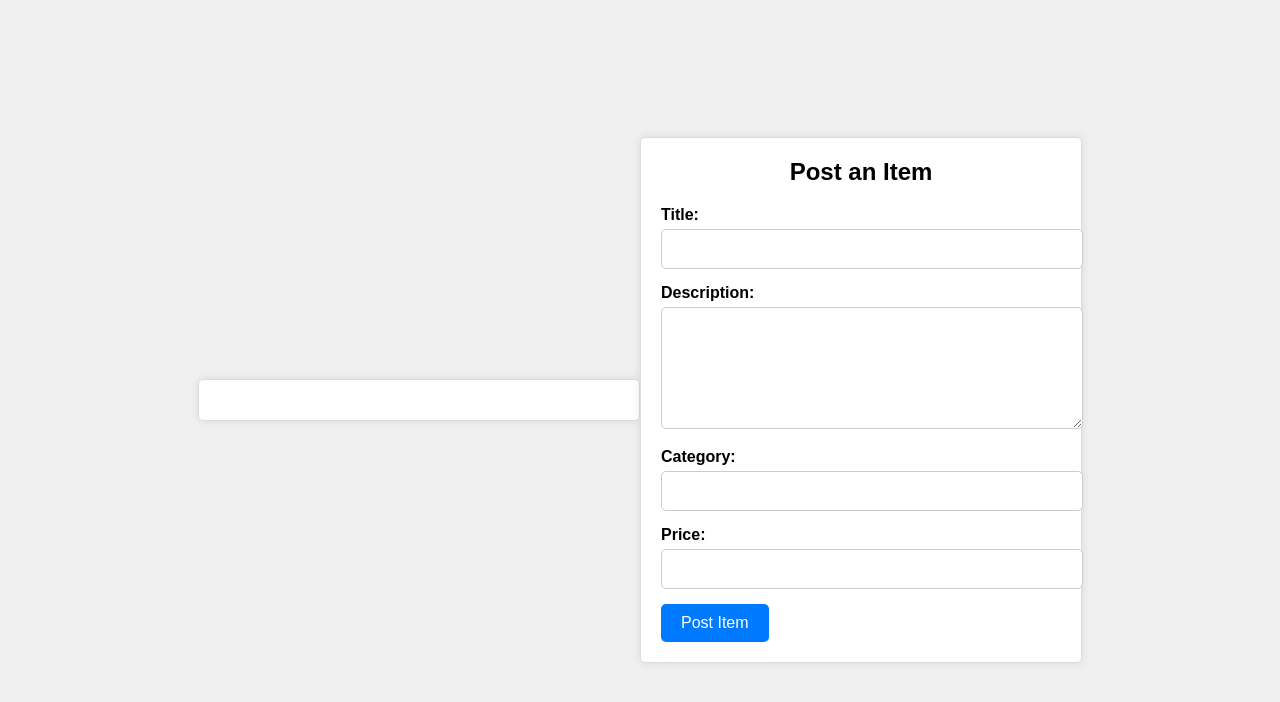
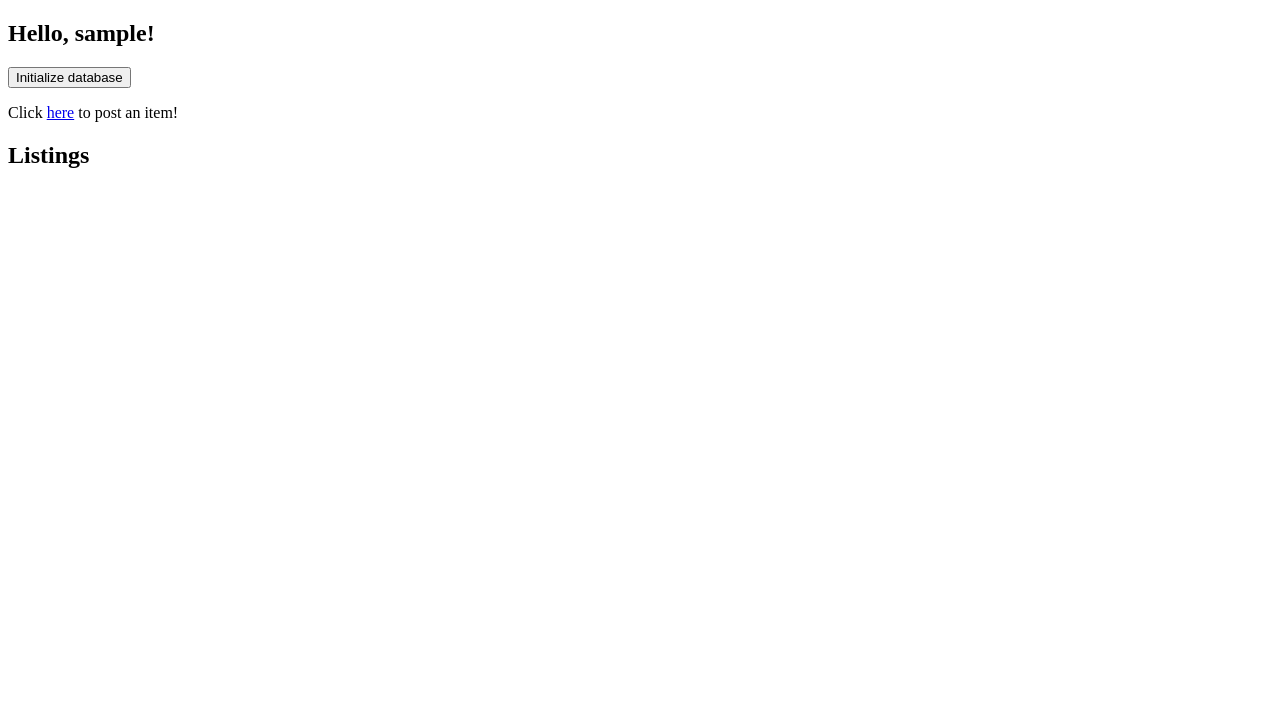
Before and after one commit to Vaiterius/COMP440-Project, a Flask app: page / in a window 1280 px wide. Shown: the top 702 px of the page. Run offline with Flask 3, Linux system fonts and the light colour scheme; the visitor is signed in with stand-in values (Sample User, id 1); data that the repository does not hold is empty.

Commit message:
Modify schema, implement login sessions, and initialize database with dummy items function

```diff
--- a/templates/index.html
+++ b/templates/index.html
@@ -1,30 +1,32 @@
 {% extends "layout.html" %}
 
-{% block title %}Home | Post an item{% endblock %}
+{% block title %}Home | Item listings{% endblock %}
 
 {% block main %}
-    <link rel="stylesheet" href="static/styles/post_item_styles.css" />
+    <link rel="stylesheet" href="static/styles/index_styles.css" />
 
     <section class="container">
-        <h1>Post an Item</h1>
-        <form method="POST" action="/submit_listing">
-            <div class="form-group">
-                <label for="title">Title:</label>
-                <input type="text" name="title" id="title" required>
-            </div>
-            <div class="form-group">
-                <label for="description">Description:</label>
-                <textarea name="description" id="description" required></textarea>
-            </div>
-            <div class="form-group">
-                <label for="category">Category:</label>
-                <input type="text" name="category" id="category" required>
-            </div>
-            <div class="form-group">
-                <label for="price">Price:</label>
-                <input type="number" name="price" id="price" required>
-            </div>
-            <button type="submit" class="btn">Post Item</button>
-        </form>
+        <h1>Hello, {{ username }}!</h1>
+
+        <div class="button">
+            <form action="/initialize" method="post">
+                <button type="submit">Initialize database</button>
+            </form>
+        </div>
+
+        <p>Click <a href="/templates/post_item.html">here</a> to post an item!</p>
+
+
+        <h2>Listings</h2>
+        <div class="listing">
+            {% for listing in listings %}
+                <h3>{{ listing.title }}</h3>
+                <p>Description: {{ listing.description }}</p>
+                <p>Price: {{ listing.price }}</p>
+                <p>ID: {{ listing.item_id }}</p>
+                <p>Uploaded: {{ listing.created_at }}</p>
+            {% endfor %}
+        </div>
+
     </section>
 {% endblock %}
--- a/templates/layout.html
+++ b/templates/layout.html
@@ -26,22 +26,22 @@
                             {% if category == "success" %}
                                 <header class="alert alert-success text-left alert-dismissable fade show" role="alert">
                                     {{ message }}
-                                    <button type="button" class="btn-close text-end" data-bs-dismiss="alert"></button>
+                                    <!-- <button type="button" class="btn-close text-end" data-bs-dismiss="alert"></button> -->
                                 </header>
                             {% elif category == "info" %}
                                 <header class="alert alert-info text-left alert-dismissable fade show" role="alert">
                                     {{ message }}
-                                    <button type="button" class="btn-close text-end" data-bs-dismiss="alert"></button>
+                                    <!-- <button type="button" class="btn-close text-end" data-bs-dismiss="alert"></button> -->
                                 </header>
                             {% elif category == "warning" %}
                                 <header class="alert alert-warning text-left alert-dismissable fade show" role="alert">
                                     {{ message }}
-                                    <button type="button" class="btn-close text-end" data-bs-dismiss="alert"></button>
+                                    <!-- <button type="button" class="btn-close text-end" data-bs-dismiss="alert"></button> -->
                                 </header>
                             {% elif category == "error" %}
                                 <header class="alert alert-danger text-left alert-dismissable fade show" role="alert">
                                     {{ message }}
-                                    <button type="button" class="btn-close text-end" data-bs-dismiss="alert"></button>
+                                    <!-- <button type="button" class="btn-close text-end" data-bs-dismiss="alert"></button> -->
                                 </header>
                             {% endif %}
                         {% endfor %}
--- a/templates/login.html
+++ b/templates/login.html
@@ -11,9 +11,9 @@
                 <div class="child">
                     <h1>Login</h1>
                     <input type="email" placeholder="Email" class="email" name="email">
-                    <input type="password" placeholder="Password" class="password" name="email">
+                    <input type="password" placeholder="Password" class="password" name="password">
                     <p class="checkbox"><input type="checkbox" class="checkbox">Remember me?</p>
-                    <a href="templates/lmao.html" class="forgotpass">Forgot Password?</a>
+                    <a href="/templates/lmao.html" class="forgotpass">Forgot Password?</a>
                     <input type="submit" value="Login" class="btn">
                     <p class="prg">Don't have an account?<a href="{{ url_for('registration') }}" class="register">Register</a></p>
                 </div>
--- a/views.py
+++ b/views.py
@@ -1,3 +1,4 @@
+import random
 from datetime import datetime
 
 from flask import Flask, request, render_template, redirect, flash, session
@@ -11,7 +12,11 @@ app.config["SECRET_KEY"] = "placeholder"
 connection = connection.MySQLConnection(
     user="root", password="", host="127.0.0.1", database="comp440_project"
 )
-cursor = connection.cursor()
+
+# `dictionary=True` allows queries to return in an easier format:
+# e.g. {"username": "foo", "email": "bar", ...}
+# instead of ("foo", "bar", ...)
+cursor = connection.cursor(dictionary=True)
 
 
 @app.route("/")
@@ -21,7 +26,11 @@ def home():
     if not "username" in session:
         return redirect("/login")
 
-    return render_template("index.html")
+    # Query for the listings.
+    cursor.execute("SELECT * FROM items")
+    listings = cursor.fetchall()
+
+    return render_template("index.html", username=session["username"], listings=listings)
 
 
 @app.route("/registration", methods=["GET", "POST"])
@@ -49,10 +58,10 @@ def registration():
             and email and password and confirm_password
         ):
             flash("All fields must be filled in!", "error")
-            return redirect("/registration")
+            return redirect("/registrtation")
 
         # Ensure username and email aren't already taken.
-        cursor.execute(f"SELECT username FROM users WHERE username = %s", (username, ))
+        cursor.execute("SELECT username FROM users WHERE username = %s", (username, ))
         if cursor.fetchall():
             flash("Username already taken!", "error")
             return render_template("signup.html"), 400
@@ -78,10 +87,12 @@ def registration():
 
         # Log in user by adding them to the session.
         session["username"] = username
+        cursor.execute("SELECT user_id FROM users WHERE username = %s", (username,))
+        session["user_id"] = cursor.fetchone()["user_id"]
 
         flash("Successfully signed up!", "success")
 
-        return redirect("/login")
+        return redirect("/")
 
     return render_template("signup.html")
 
@@ -102,61 +113,186 @@ def login():
         # Ensure both email and password have been entered in.
         if not email or not password:
             flash("All fields must be filled in!", "error")
-            return redirect("/login")
+            return render_template("login.html")
 
         # Find if user exists and has matching password.
         cursor.execute("SELECT * FROM users WHERE email = %s", (email,))
+
         user = cursor.fetchone()
+
+        if not user:  # Empty result.
+            # Credentials do not match.
+            flash("No matching account was found", "error")
+
+            return redirect("/login")
 
         if user and check_password_hash(user["password"], password):
             # Log them in.
             session["username"] = user["username"]
+            session["user_id"] = user["user_id"]
 
             flash("Successfully logged in!", "success")
 
             return redirect("/")
 
-        # Credentials do not match.
-        flash("No matching account was found", "error")
-
-        return redirect("/login")
-
     return render_template("login.html")
 
 
-@app.route("/submit_listing", methods=["GET", "POST"])
-def submit_listing():
-    """Submit an item as a listing"""
+# @app.route("/submit_listing", methods=["GET", "POST"])
+# def submit_listing():
+#     """Submit an item as a listing"""
+#     # Check if user is logged in.
+#     if not "username" in session:
+#         return redirect("/login")
+
+#     if request.method == "POST":
+#         username: str = session["username"]
+
+#         # TODO Check if the user has already posted 3 items today.
+#         # today = datetime.today().date()
+#         # cursor.execute("SELECT items_posted FROM users WHERE username = %s", (username,))
+#         # items_posted = cursor.fetchone()[0]
+#         items_posted: int = 2
+#         if items_posted >= 3:
+#             flash("You've already posted 3 times today. You can't post more.", "error")
+
+#         # TODO Fetch item inputs.
+#         title = request.form.get("title").strip()
+#         description = request.form.get("description").strip()
+#         category = request.form.get("category").strip()
+#         price = float(request.form.get("price"))
+#         user_id = 1  # Replace with the actual user's ID
+
+#         # TODO Save the listing into the database.
+#         cursor.execute("INSERT INTO products (title, description, category, price, username) VALUES (%s, %s, %s, %s, %s)",(title, description, category, price,username))
+#         connection.commit()
+
+#         flash("Item posted sucessfully.", "success")
+
+#         # Redirect to same page, essentially "refreshing" it.
+#         return redirect("/")
+
+#     return redirect("/")
+
+
+@app.route("/initialize", methods=["POST"])
+def initialize():
+    """Initialize the database tables if not already exists, as per the instructions"""
+    # Make sure a user is logged in before they can execute this.
     # Check if user is logged in.
     if not "username" in session:
+        flash("You must be logged in to perform this", "error")
         return redirect("/login")
 
-    if request.method == "POST":
-        username: str = session["username"]
+    # SQL statements to create tables
+    create_tables_query = """
+        CREATE DATABASE IF NOT EXISTS comp440_project;
+        USE comp440_project;
 
-        # TODO Check if the user has already posted 3 items today.
-        # today = datetime.today().date()
-        # cursor.execute("SELECT items_posted FROM users WHERE username = %s", (username,))
-        # items_posted = cursor.fetchone()[0]
-        items_posted: int = 2
-        if items_posted >= 3:
-            flash("You've already posted 3 times today. You can't post more.", "error")
+        CREATE TABLE IF NOT EXISTS users (
+            user_id INT AUTO_INCREMENT PRIMARY KEY,
+            username VARCHAR(50) NOT NULL,
+            password VARCHAR(255) NOT NULL,
+            first_name VARCHAR(50) NOT NULL,
+            last_name VARCHAR(50) NOT NULL,
+            email VARCHAR(100) UNIQUE NOT NULL,
+            created_at TIMESTAMP DEFAULT CURRENT_TIMESTAMP
+        );
 
-        # TODO Fetch item inputs.
-        title = request.form.get("title").strip()
-        description = request.form.get("description").strip()
-        category = request.form.get("category").strip()
-        price = float(request.form.get("price"))
-        user_id = 1  # Replace with the actual user's ID
+        CREATE TABLE IF NOT EXISTS items (
+            item_id INT AUTO_INCREMENT PRIMARY KEY,
+            user_id INT,
+            title VARCHAR(100) NOT NULL,
+            description TEXT NOT NULL,
+            price DECIMAL(10, 2) NOT NULL,
+            created_at TIMESTAMP DEFAULT CURRENT_TIMESTAMP,
+            FOREIGN KEY (user_id) REFERENCES users(user_id)
+        );
 
-        # TODO Save the listing into the database.
-        cursor.execute("INSERT INTO products (title, description, category, price, username) VALUES (%s, %s, %s, %s, %s)",(title, description, category, price,username))
-        connection.commit()
+        CREATE TABLE IF NOT EXISTS categories (
+            category_id INT AUTO_INCREMENT PRIMARY KEY,
+            category_name VARCHAR(50) UNIQUE
+        );
 
-        flash("Item posted sucessfully.", "success")
+        CREATE TABLE IF NOT EXISTS item_categories (
+            item_id INT,
+            category_id INT,
+            PRIMARY KEY (item_id, category_id),
+            FOREIGN KEY (item_id) REFERENCES items(item_id),
+            FOREIGN KEY (category_id) REFERENCES categories(category_id)
+        );
 
-        # Redirect to same page, essentially "refreshing" it.
-        return redirect("/")
+        CREATE TABLE IF NOT EXISTS reviews (
+            review_id INT AUTO_INCREMENT PRIMARY KEY,
+            user_id INT,
+            item_id INT,
+            rating ENUM("excellent", "good", "fair", "poor") NOT NULL,
+            description TEXT,
+            created_at TIMESTAMP DEFAULT CURRENT_TIMESTAMP,
+            FOREIGN KEY (user_id) REFERENCES users(user_id),
+            FOREIGN KEY (item_id) REFERENCES items(item_id)
+        );
+
+        -- Pre-defined categories
+        INSERT IGNORE INTO categories (category_name)
+        VALUES
+            ('Electronics'),
+            ('Fashion'),
+            ('Home & Garden'),
+            ('Toys & Games'),
+            ('Books & Media'),
+            ('Collectibles'),
+            ('Sports & Outdoors'),
+            ('Automotive'),
+            ('Health & Beauty'),
+            ('Crafts & DIY'),
+            ('Business & Industrial'),
+            ('Hobbies'),
+            ('Musical Instruments'),
+            ('Art'),
+            ('Pets');
+
+    """
+
+    # Execute the above SQL statements
+    cursor.execute(create_tables_query, multi=True)
+
+    # Dummy item details
+    dummy_items = [
+        ("Laptop", "Brand new laptop, great for gaming", 999.99),
+        ("Coffee Maker", "High-quality coffee machine for home use", 49.99),
+        ("Yoga Mat", "Premium yoga mat, eco-friendly material", 29.99),
+        ("Bluetooth Speaker", "Portable speaker with excellent sound quality", 79.99),
+        ("Gardening Tools", "Set of essential tools for gardening enthusiasts", 39.99),
+    ]
+
+    # Get all available category IDs from the categories table
+    cursor.execute("SELECT category_id FROM categories")
+    categories = cursor.fetchall()
+    category_ids = [category["category_id"] for category in categories]
+
+    # Get current session user id to upload as author.
+    user_id: int = session["user_id"]
+
+    for item in dummy_items:
+        # Insert item details into the items table
+        cursor.execute("INSERT IGNORE INTO items (author_id, title, description, price) VALUES (%s, %s, %s, %s)", (user_id, item['title'], item['description'], item['price']))
+
+        # Get the last inserted item_id
+        cursor.execute("SELECT LAST_INSERT_ID()")
+        item_id = cursor.fetchone()["item_id"]
+
+        # Assign a random category to the item
+        random_category_id = random.choice(category_ids)
+        cursor.execute("INSERT IGNORE INTO item_categories (item_id, category_id) VALUES (%s, %s)", (item_id, random_category_id))
+
+    # Commit the changes
+    connection.commit()
+
+    if cursor.rowcount > 0:
+        flash("Database successfully initialized!", "success")
+    else:
+        flash("No initialization needed", "info")
 
     return redirect("/")
 
```
Also changed, not shown: templates/post_item.html (+11 -12 lines), static/styles/index_styles.css (added).
